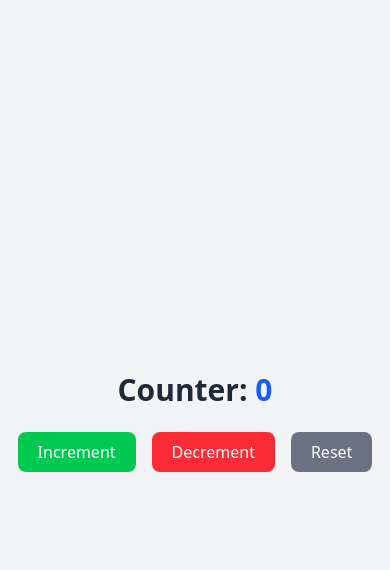
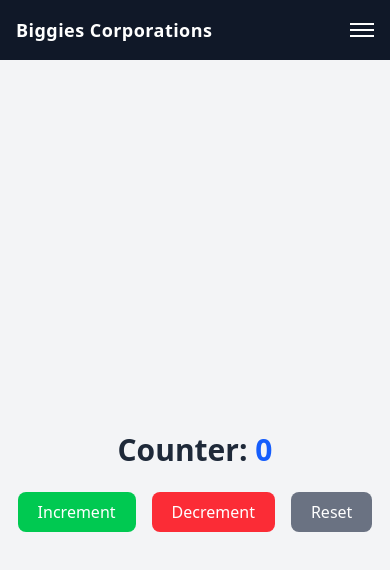
Before and after one commit to Rishabh4985/New_Project, a React (Vite) app: page / in a window 390 px wide. Shown: the top 570 px of the page. Built offline with nearby package versions, Linux system fonts and the light colour scheme.

Commit message:
Navbar built completed

```diff
--- a/src/App.jsx
+++ b/src/App.jsx
@@ -2,7 +2,11 @@ import React from "react";
 import HomePage from "./pages/HomePage";
 
 const App = () => {
-  return <HomePage />;
+  return (
+    <div>
+      <HomePage />
+    </div>
+  );
 };
 
 export default App;
--- a/src/components/Card.jsx
+++ b/src/components/Card.jsx
@@ -0,0 +1,9 @@
+import React from 'react'
+
+const Card = () => {
+  return (
+    <div>Card</div>
+  )
+}
+
+export default Card
--- /dev/null
+++ b/src/components/Footer.jsx
@@ -0,0 +1,9 @@
+import React from 'react'
+
+const Footer = () => {
+  return (
+    <div>Footer</div>
+  )
+}
+
+export default Footer
--- a/src/components/Navbar.jsx
+++ b/src/components/Navbar.jsx
@@ -0,0 +1,58 @@
+import React, { useState } from "react";
+
+const Navbar = ({ links, brand }) => {
+  const [isOpen, setIsOpen] = useState(false);
+
+  return (
+    <nav className="bg-gray-900 text-white">
+      <div className="max-w-7xl mx-auto px-4 py-4 flex items-center justify-between">
+
+        {/* Brand */}
+        <h1 className="text-lg font-semibold tracking-wide">
+          {brand}
+        </h1>
+
+        {/* Hamburger button (mobile) */}
+        <button
+          className="md:hidden"
+          onClick={() => setIsOpen(!isOpen)}
+          aria-label="Toggle menu"
+        >
+          <div className="space-y-1">
+            <span className="block w-6 h-0.5 bg-white"></span>
+            <span className="block w-6 h-0.5 bg-white"></span>
+            <span className="block w-6 h-0.5 bg-white"></span>
+          </div>
+        </button>
+
+        {/* Desktop menu */}
+        <ul className="hidden md:flex gap-6">
+          {links.map((link) => (
+            <li
+              key={link}
+              className="cursor-pointer text-sm font-medium hover:text-gray-300 transition"
+            >
+              {link}
+            </li>
+          ))}
+        </ul>
+      </div>
+
+      {/* Mobile menu */}
+      {isOpen && (
+        <ul className="md:hidden px-4 pb-4 space-y-3">
+          {links.map((link) => (
+            <li
+              key={link}
+              className="border-b border-gray-700 pb-2 text-sm cursor-pointer hover:text-gray-300"
+            >
+              {link}
+            </li>
+          ))}
+        </ul>
+      )}
+    </nav>
+  );
+};
+
+export default Navbar;
--- a/src/pages/HomePage.jsx
+++ b/src/pages/HomePage.jsx
@@ -1,9 +1,11 @@
 import React from "react";
 import Counter from "../components/Counter";
+import Navbar from "../components/Navbar";
 
 const HomePage = () => {
   return (
     <div>
+      <Navbar links={["Home", "About Us"]} brand="Biggies Corporations" />
       <Counter />
     </div>
   );
```
